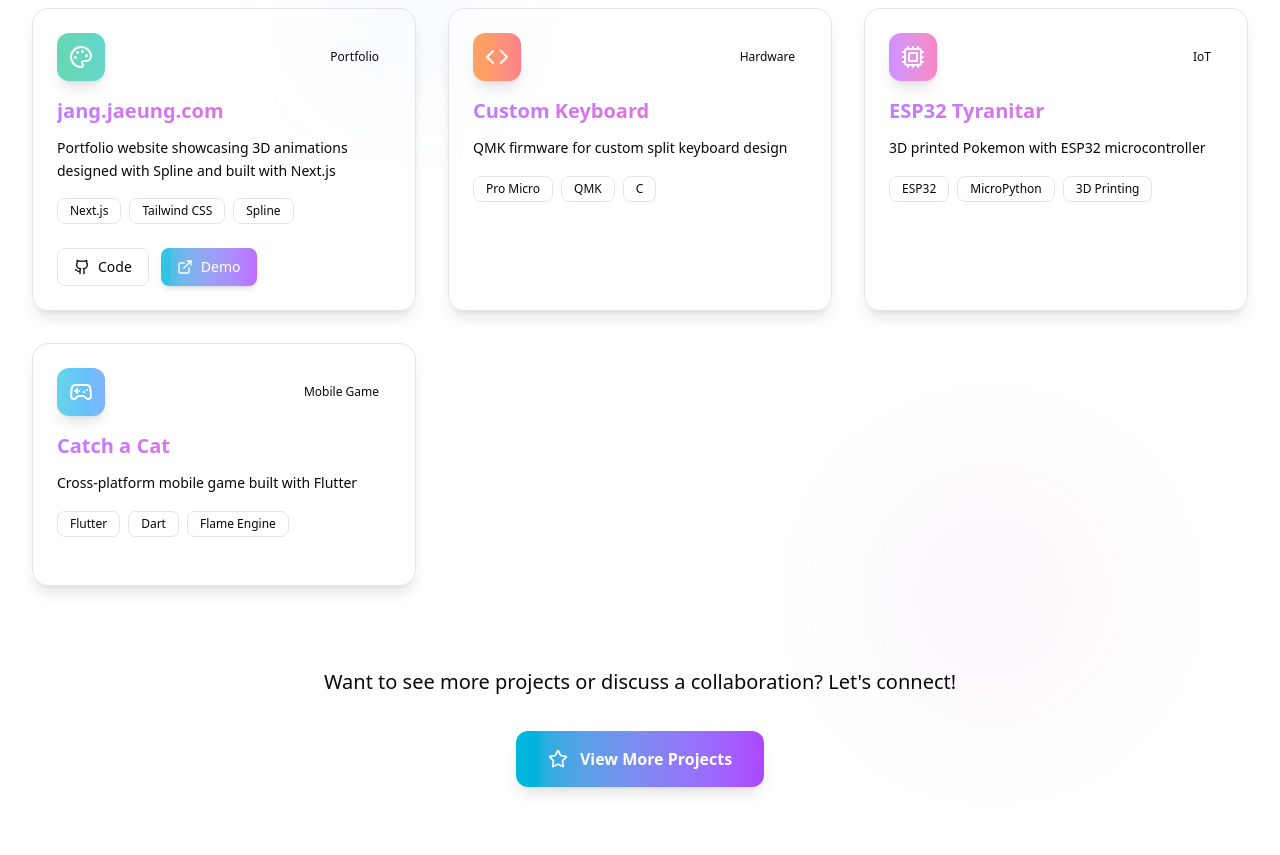
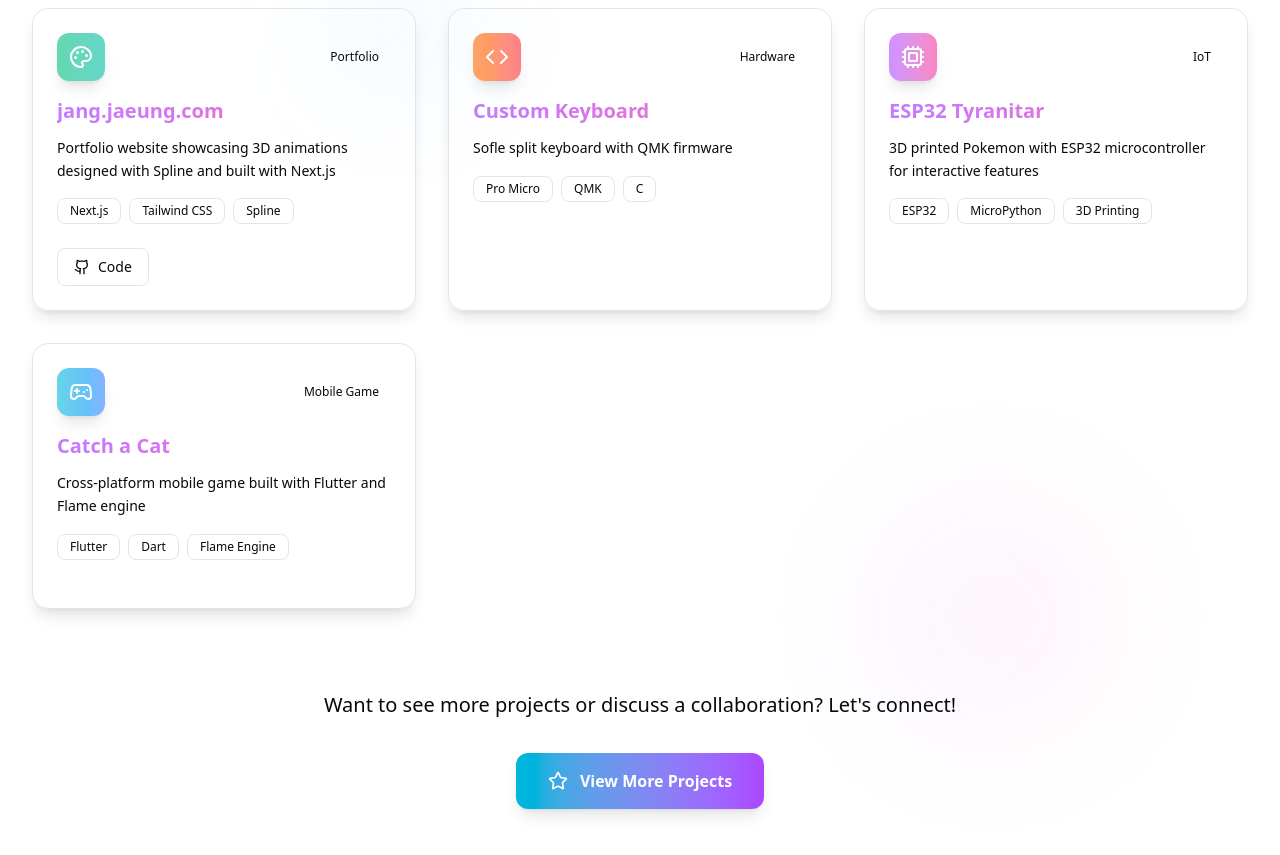
Before and after one commit to JaeungJayJang/personal_website_3, a Next.js app: page / in a window 1280 px wide. Shown: the part 4900-5755 px from the top of the page. Built offline with nearby package versions, Linux system fonts and the light colour scheme.

Commit message:
update project description

```diff
--- a/src/data/projects.ts
+++ b/src/data/projects.ts
@@ -57,7 +57,7 @@ export const projects: Project[] = [
     category: "Portfolio",
     period: "Jul 2024 - Present",
     hasGithub: true,
-    hasDemo: true,
+    hasDemo: false,
     featured: false,
     gradient: "from-emerald-500/60 to-teal-500/60",
     accentColor: "text-emerald-400",
@@ -68,7 +68,7 @@ export const projects: Project[] = [
   {
     title: "Custom Keyboard",
     description: "Custom firmware using QMK for my first split keyboard! Hardware project featuring custom key mapping and personalized configuration.",
-    shortDesc: "QMK firmware for custom split keyboard design",
+    shortDesc: "Sofle split keyboard with QMK firmware",
     technologies: ["Pro Micro", "QMK", "C"],
     features: [
       "Custom split keyboard design",
@@ -88,7 +88,7 @@ export const projects: Project[] = [
   {
     title: "ESP32 Tyranitar",
     description: "3D pokemon, Tyranitar, powered with ESP32 and micropython. Interactive IoT project combining 3D printing with microcontroller programming.",
-    shortDesc: "3D printed Pokemon with ESP32 microcontroller",
+    shortDesc: "3D printed Pokemon with ESP32 microcontroller for interactive features",
     technologies: ["ESP32", "MicroPython", "3D Printing"],
     features: [
       "3D printed Pokemon model",
@@ -108,7 +108,7 @@ export const projects: Project[] = [
   {
     title: "Catch a Cat",
     description: "Mobile game to catch as many coins as possible without getting caught by the dog, built with Flutter and Flame engine for cross-platform gameplay.",
-    shortDesc: "Cross-platform mobile game built with Flutter",
+    shortDesc: "Cross-platform mobile game built with Flutter and Flame engine",
     technologies: ["Flutter", "Dart", "Flame Engine"],
     features: [
       "Cross-platform mobile game",
```
